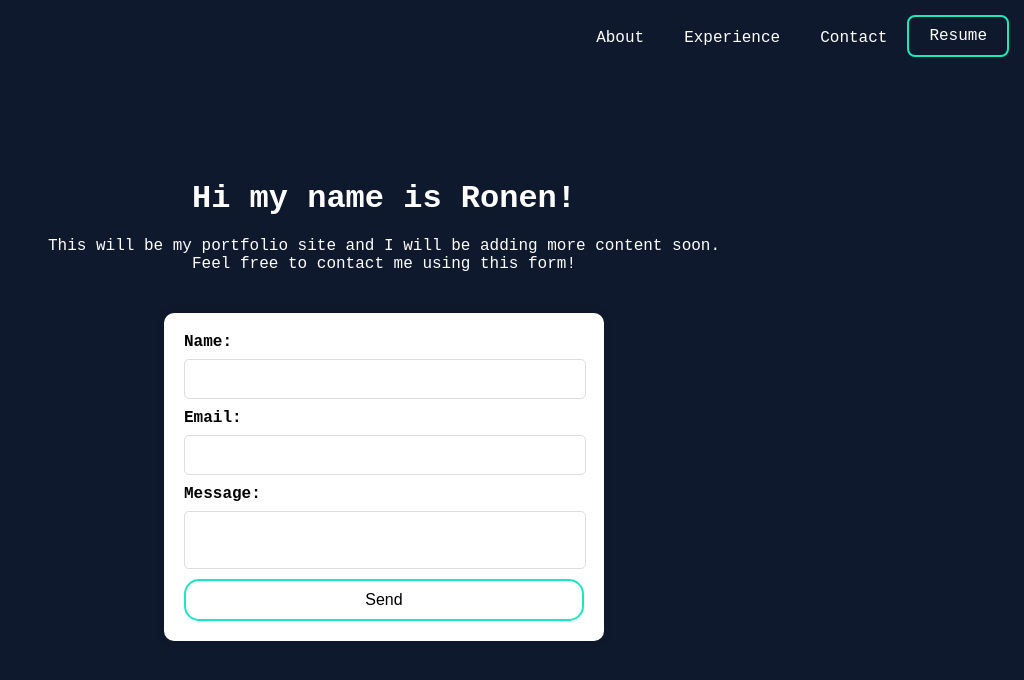
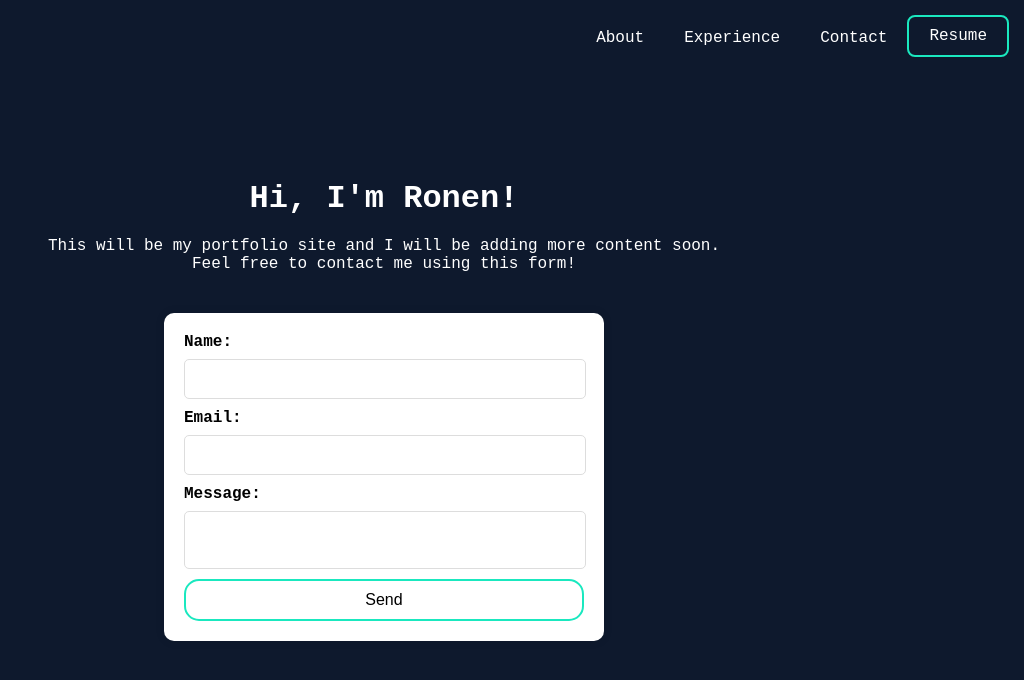
Before and after one commit to RonenTsirlin/PortfolioSite, a website: page index.html in a window 1280 px wide. Shown: the whole page, without its empty margins (256-1280 px from the left). Drawn offline with Linux system fonts and the light colour scheme.

Commit message:
Added minor change.

```diff
--- a/index.html
+++ b/index.html
@@ -17,7 +17,7 @@
     </nav>
     <div class="content">
       <div class="header">
-        <h1>Hi my name is Ronen!</h1>
+        <h1>Hi, I'm Ronen!</h1>
         <p>
           This will be my portfolio site and I will be adding more content soon. </br>  Feel free to contact me using this form!
         </p>
```
